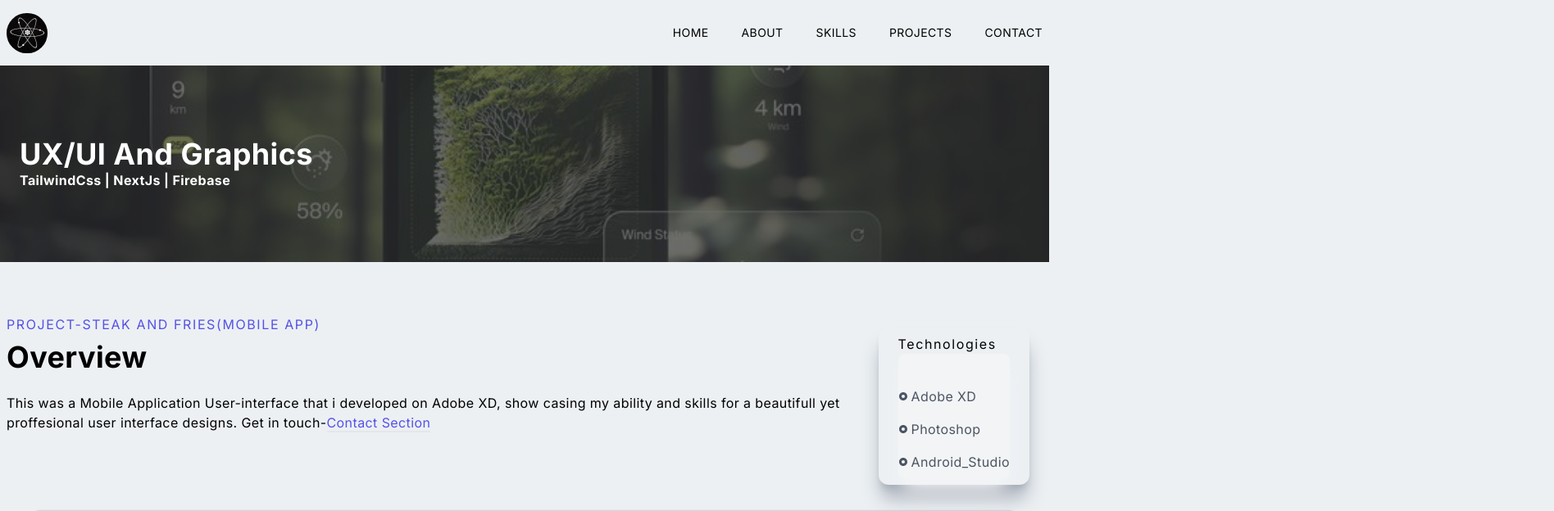
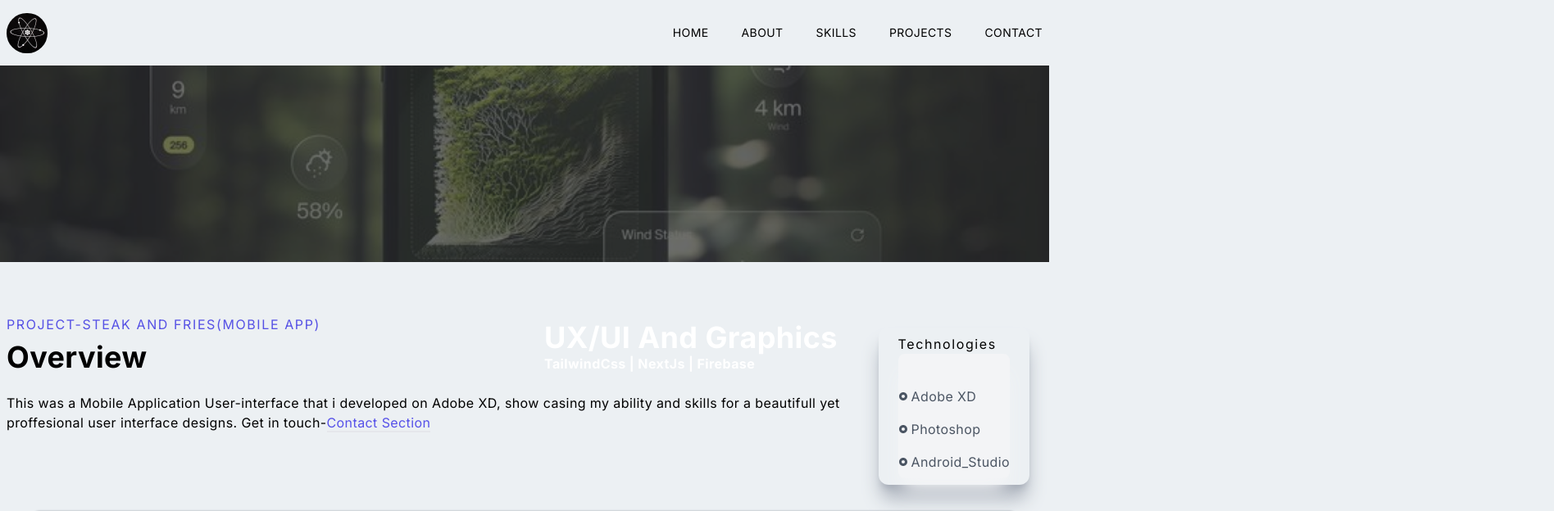
Before and after one commit to itsstephenm/my-project, a Next.js app: page /userinterfacepage in a window 1280 px wide. Shown: the top 624 px of the page at 82% size, 1896 px wide, since content can reach past the window. Built offline with nearby package versions, Linux system fonts and the light colour scheme.

Commit message:
Proper text positioning

```diff
--- a/src/app/userinterfacepage/page.tsx
+++ b/src/app/userinterfacepage/page.tsx
@@ -20,7 +20,7 @@ const page = () => {
            <div className='w-screen h-[30vh] lg:h-[40vh] relative'>
         <div className='absolute top-0 left-0 w-full h-[30vh] lg:h-[40vh] bg-black/80 z-10'>
             <Image className='absolute z-1 opacity-30' layout='fill' objectFit='cover' src={Weather_Forecast_Mobile_App} alt="/" />
-            <div className=' ml-4 Absolute top-[70%] max-w-[1240px] w-full left-[50%] right-[50%] translate-x-[0%] translate-y-[200%] text-white z-10 p-2'>
+            <div className=' ml-4 absolute top-[70%] max-w-[1240px] w-full left-[50%] right-[50%] translate-x-[0%] translate-y-[200%] text-white z-10 p-2'>
                 <h2>UX/UI And Graphics</h2>
                 <h3>TailwindCss | NextJs | Firebase</h3>
             </div>
```
